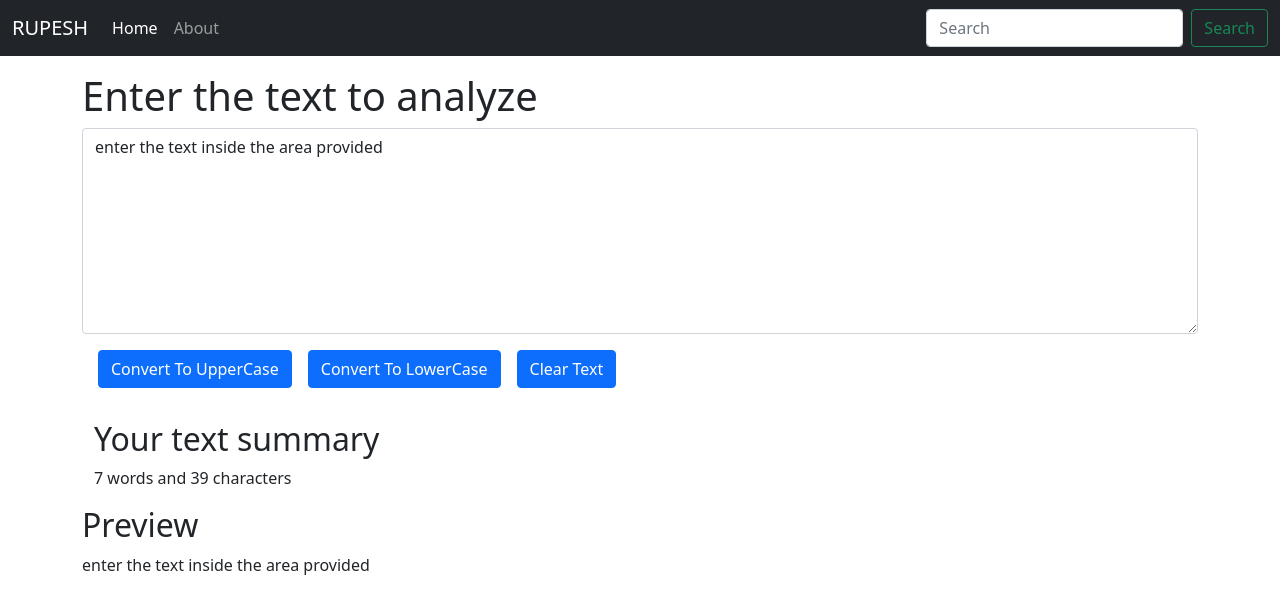
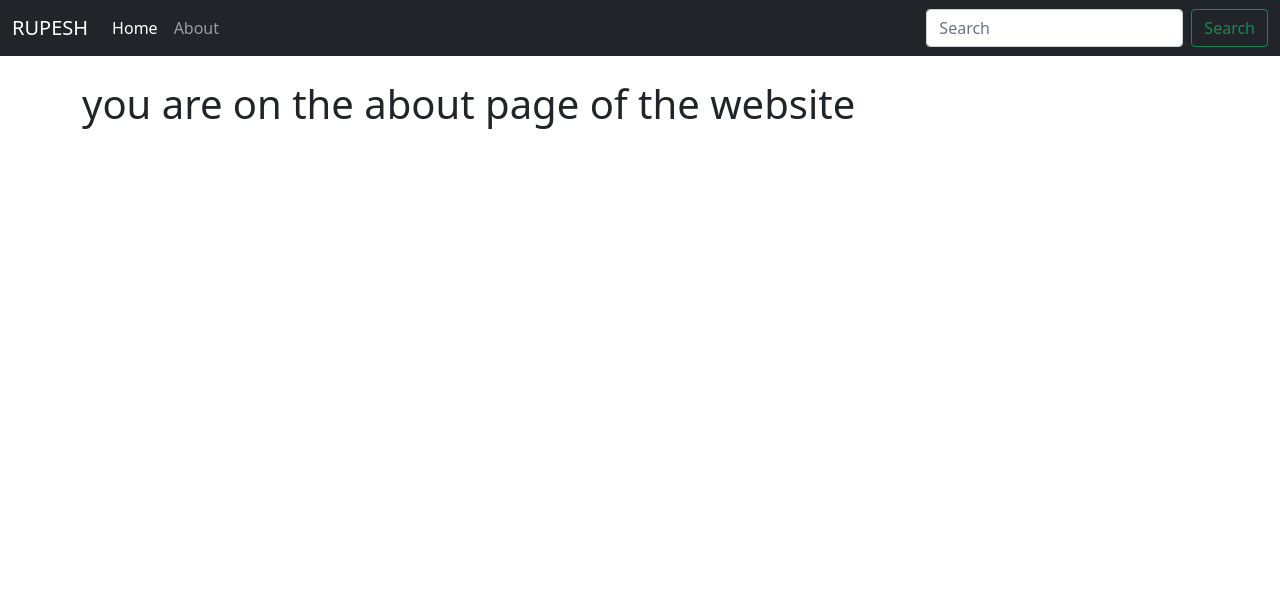
Before and after one commit to rupeshkumar8825/firstreactapp, a React (Create React App) app in the folder app1/: page /about in a window 1280 px wide. Shown: the top 610 px of the page. Built offline with nearby package versions, Linux system fonts and the light colour scheme.

Commit message:
implemented the router for the web application

```diff
--- a/app1/package.json
+++ b/app1/package.json
@@ -8,6 +8,7 @@
     "@testing-library/user-event": "^13.5.0",
     "react": "^17.0.2",
     "react-dom": "^17.0.2",
+    "react-router-dom": "^6.2.1",
     "react-scripts": "5.0.0",
     "web-vitals": "^2.1.2"
   },
--- a/app1/src/App.js
+++ b/app1/src/App.js
@@ -1,6 +1,18 @@
 // we will import the navbar here and then send the app to the indexedDB.jx file
+import React from "react";
 import Navbar from "./components/Navbar";
 import Textform from "./components/Textform";
+import About from "./components/About";
+// importing the followig using the react router
+import {
+  BrowserRouter as Router,
+  Route,
+  Routes,
+
+} from "react-router-dom";
+
+
+
 
 function App() {
   console.log("we are at the app file where we will inherit the navbar ");
@@ -8,12 +20,23 @@
   // say everything went fine
   return (
     <>
-      <Navbar title="RUPESH"></Navbar>
-      {/* adding the textarea for the application to be created here using the react and css and the javascript for the learning purpose  */}
-      {/* putting the textform inside the container which is the bootstrap class for this purpose  */}
-      <div className="container my-3">
-        <Textform heading="Enter the text to analyze"></Textform>
-      </div>
+      <Router>
+
+        <Navbar title="RUPESH"></Navbar>
+        {/* adding the textarea for the application to be created here using the react and css and the javascript for the learning purpose  */}
+        {/* putting the textform inside the container which is the bootstrap class for this purpose  */}
+        <div className="container my-3">
+          {/* <Textform heading="Enter the text to analyze"></Textform>
+          <About></About> */}
+
+          {/* now making the router for the home and about page of the application  */}
+          <Routes>
+            <Route path="/about" element={<About></About>} />
+            <Route path="/" element={<Textform heading="Enter the text to analyze"></Textform>} />
+          </Routes>
+        </div>
+
+      </Router>
     </>
   );
 }
--- a/app1/src/components/About.js
+++ b/app1/src/components/About.js
@@ -4,7 +4,7 @@
 export default function About() {
     return (
         <>
-
+            <h1 className="my-4">you are on the about page of the website</h1>
         </>
     )
 }
--- a/app1/src/components/Navbar.js
+++ b/app1/src/components/Navbar.js
@@ -2,6 +2,7 @@
 // we also need to include the css
 // import "../index.css";
 import PropTypes from "prop-types";
+import { Link } from "react-router-dom";
 
 //we have to take the arguments passed by the navbar as attribute from the index.js file using the props
 function Navbar(props) {
@@ -9,9 +10,9 @@
     <>
       <nav className="navbar navbar-expand-lg navbar-dark bg-dark">
         <div className="container-fluid">
-          <a className="navbar-brand" href="/">
+          <Link className="navbar-brand" to="/">
             {props.title}
-          </a>
+          </Link>
           <button
             className="navbar-toggler"
             type="button"
@@ -26,14 +27,14 @@
           <div className="collapse navbar-collapse" id="navbarSupportedContent">
             <ul className="navbar-nav me-auto mb-2 mb-lg-0">
               <li className="nav-item">
-                <a className="nav-link active" aria-current="page" href="/">
+                <Link className="nav-link active" aria-current="page" to="/">
                   Home
-                </a>
+                </Link>
               </li>
               <li className="nav-item">
-                <a className="nav-link" href="/">
+                <Link className="nav-link" to="/about">
                   About
-                </a>
+                </Link>
               </li>
             </ul>
             <form className="d-flex">
```
Also changed, not shown: 1 other file (tests, documents, lock files or other folders).
